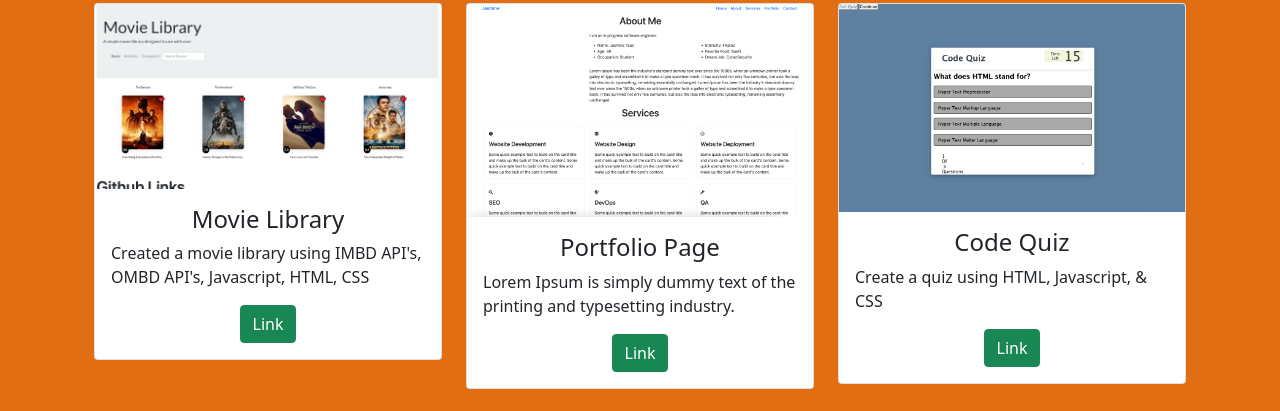
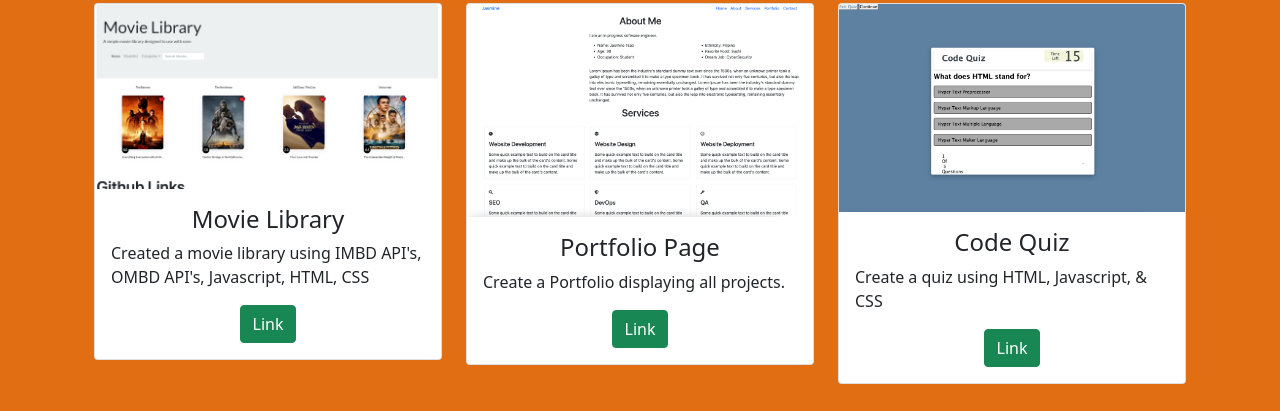
Before and after one commit to jasmineranay/MyPortfolio, a plain HTML site: page index.html in a window 1280 px wide. Shown: the part 2261-2672 px from the top of the page. Drawn offline with nearby package versions, Linux system fonts and the light colour scheme; files that its build step writes are made by us from their sources; files whose address does not match are found by name.

Commit message:
add description

```diff
--- a/index.html
+++ b/index.html
@@ -199,7 +199,7 @@
                     <img class="card-img-top" src="./assets/images/Screen Shot 2022-05-19 at 7.11.25 PM.png" alt="Card image" style="width:100%">
                     <div class="card-body">
                         <h4 class="card-title">Portfolio Page</h4>
-                        <p class="card-text">Lorem Ipsum is simply dummy text of the printing and typesetting industry.</p>
+                        <p class="card-text">Create a Portfolio displaying all projects.</p>
                         <div class="text-center">
                             <a href="./index.html" class="btn btn-success">Link</a>
                         </div>
```
